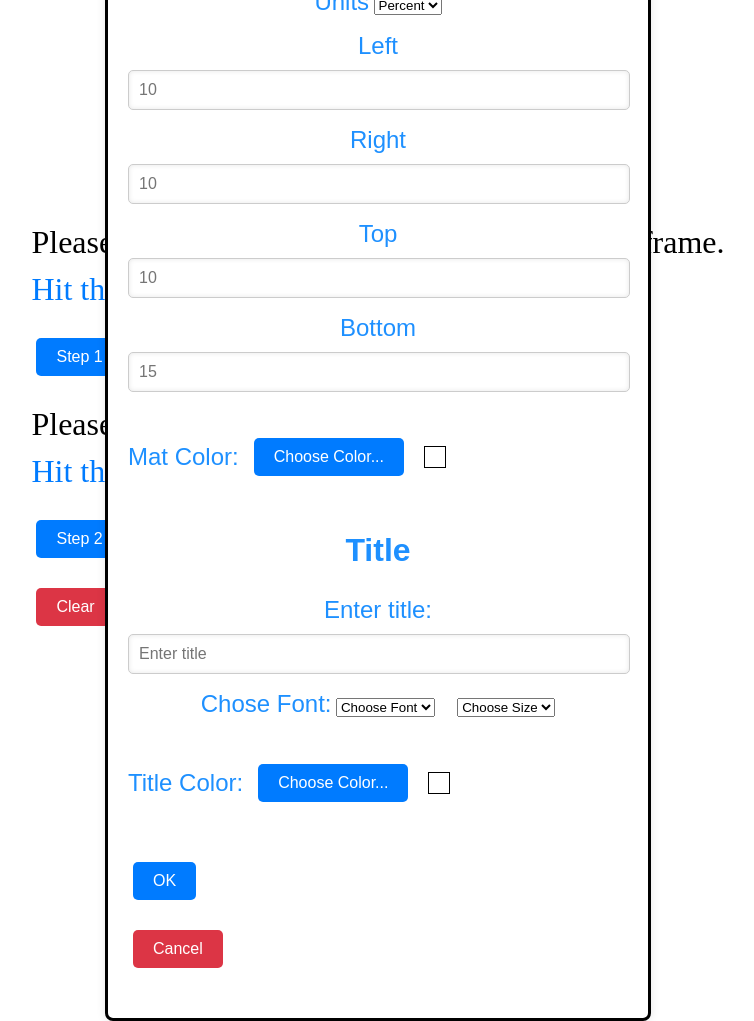
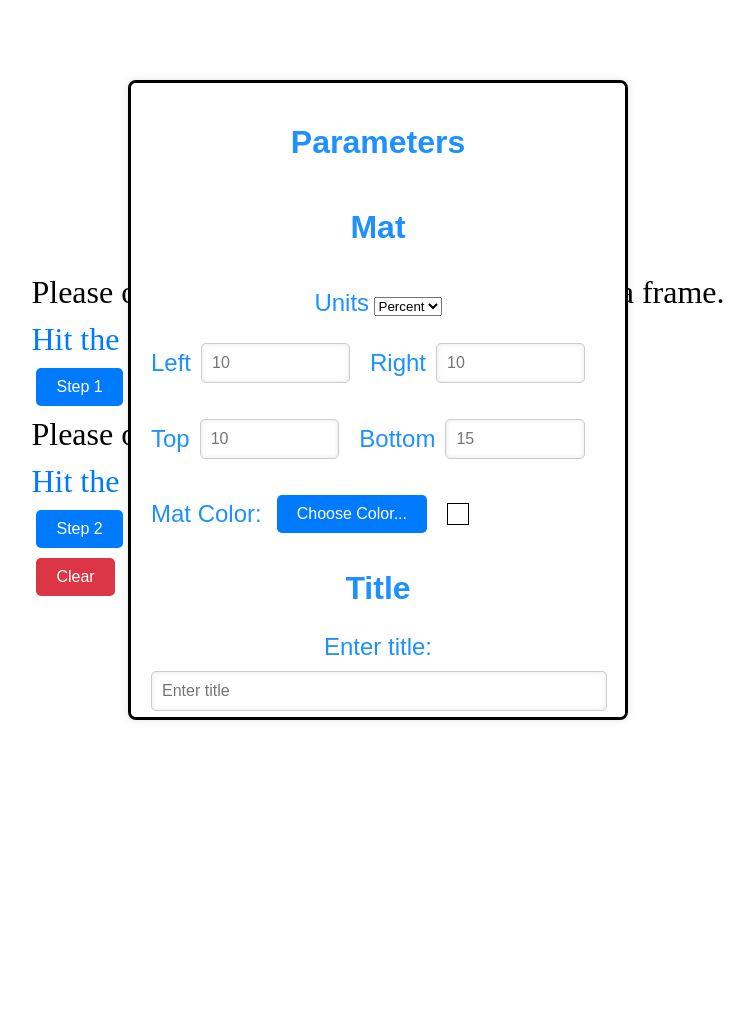
Before and after one commit to donnievawter/frame_ps_plugin, a plain HTML site: page index.html in a window 1280 px wide. Shown: the whole page, without its empty margins (262-1016 px from the left). After the commit the page ends 800 px from the top, so only its background shows below. Drawn offline with Linux system fonts and the light colour scheme.

Commit message:
Made the parameters panel more compact

```diff
--- a/frame.css
+++ b/frame.css
@@ -10,6 +10,7 @@ body {
     align-items: center;
     height: 100vh;
     margin: 0;
+    overflow: hidden; /* Prevent body scroll */
 }
 
 /* CSS for dropdown width and font color */
@@ -75,7 +76,11 @@ label {
 .dialog {
     text-align: center;
     padding: 20px;
-    width: 500px;
+    width: 90%;
+    max-width: 500px;
+    height: 80vh;
+    max-height: 80vh;
+    overflow: auto; /* Add scroll bars if content overflows */
     margin: 20px auto;
     display: flex;
     flex-direction: column; /* Ensure proper flex alignment */
@@ -83,6 +88,7 @@ label {
     border-radius: 8px; /* Rounded corners for the dialog */
     font-family: Arial, sans-serif;
     padding-right: 20px; /* Add padding to the right edge */
+    box-sizing: border-box; /* Ensure padding is included in width and height */
 }
 
 /* Common text styles */
@@ -102,7 +108,7 @@ label {
 /* Common button styles */
 .dialog-button {
     display: block;
-    margin: 30px 5px;
+    margin: 10px 5px; /* Adjusted margin for better spacing */
     padding: 10px 20px;
     background: #007bff;
     color: #fff;
@@ -162,3 +168,21 @@ label {
 .flex-row button {
     margin-right: 10px;
 }
+
+/* Flex-row adjustments for input fields */
+.flex-row input {
+    flex: 1; /* Make sure the input takes available space */
+    margin-right: 20px; /* Add space between input and next label */
+}
+
+/* Small input adjustments */
+.small-input {
+    width: 50px; /* Adjust the width as needed */
+}
+
+/* Button container styling for alignment */
+.button-container {
+    display: flex;
+    justify-content: center;
+    margin-top: 20px; /* Add some margin to separate from other elements */
+}
--- a/index.html
+++ b/index.html
@@ -9,8 +9,6 @@
   <meta name="viewport" content="width=device-width, initial-scale=1.0">
   <title>Initialize Dialog</title>
   <link rel="stylesheet" href="frame.css"> <!-- Reference your common stylesheet -->
-
-
 </head>
 
 <body>
@@ -18,7 +16,7 @@
   <div class="dialoghtml" id="initializeDialog">
     <h1>Choose your files</h1>
     <p class="dialog-text">Please open the image file you want to use as a frame.</p>
-    <p class="dialog-text blue"> Hit the "Step 1" button when you are finished.</p>
+    <p class="dialog-text blue">Hit the "Step 1" button when you are finished.</p>
     <p class="dialog-text blue" id="step1finished">placeholder</p>
     <button type="button" class="dialog-button" id="step1Button">Step 1</button>
     <p class="dialog-text">Please open the image file you want to frame.</p>
@@ -30,8 +28,7 @@
     <button type="button" class="dialog-button cancel" id="cancelButton">Clear</button>
   </div>
 
-
-<dialog class="dialog" id="exampleDialog">
+  <dialog class="dialog" id="exampleDialog">
     <h1>Parameters</h1>
     <h2>Mat</h2>
     <form method="dialog">
@@ -42,21 +39,17 @@
                 <option value="pixels">Pixels</option>
             </select>
         </p>
-        <p>
+        <p class="flex-row">
             <label>Left</label>
-            <input class="dialog-input" type="text" id="mLeftInput" name="mLeftInput" placeholder="10">
+            <input class="dialog-input small-input" type="text" id="mLeftInput" name="mLeftInput" placeholder="10">
+            <label>Right</label>
+            <input class="dialog-input small-input" type="text" id="mRightInput" name="mRightInput" placeholder="10">
         </p>
-        <p>
-            <label>Right</label>
-            <input class="dialog-input" type="text" id="mRightInput" name="mRightInput" placeholder="10">
-        </p>
-        <p>
+        <p class="flex-row">
             <label>Top</label>
-            <input class="dialog-input" type="text" id="mTopInput" name="mTopInput" placeholder="10">
-        </p>
-        <p>
+            <input class="dialog-input small-input" type="text" id="mTopInput" name="mTopInput" placeholder="10">
             <label>Bottom</label>
-            <input class="dialog-input" type="text" id="mBottomInput" name="mBottomInput" placeholder="15">
+            <input class="dialog-input small-input" type="text" id="mBottomInput" name="mBottomInput" placeholder="15">
         </p>
         <div class="flex-row">
             <label>Mat Color:</label>
@@ -68,12 +61,12 @@
             <label>Enter title:</label>
             <input class="dialog-input" type="text" id="titleInput" name="titleInput" placeholder="Enter title">
         </p>
-        <p>
-            <label>Chose Font:</label>
+        <p class="flex-row">
+            <label>Choose Font:</label>
             <select id="fontDropDown">
                 <option class="white" value="" selected>Choose Font</option>
             </select>
-            &nbsp;&nbsp;&nbsp;
+            <label>Choose Size:</label>
             <select id="fontSize">
                 <option class="white" value="" selected>Choose Size</option>
                 <option>6</option>
@@ -93,14 +86,13 @@
             <button class="dialog-button" type="button" id="chooseColorTitle">Choose Color...</button>
             <div id="colorSwatchTitle" class="color-swatch"></div>
         </div>
-        <div class="button-container">
+        <div class="button-container flex-row">
             <button class="dialog-button" id="wearedone" type="submit">OK</button>
             <button class="dialog-button cancel" id="bailout" type="reset">Cancel</button>
         </div>
     </form>
-</dialog>
+  </dialog>
 
 </body>
 
-
 </html>
```
Also changed, not shown: manifest.json, 1 other file.
